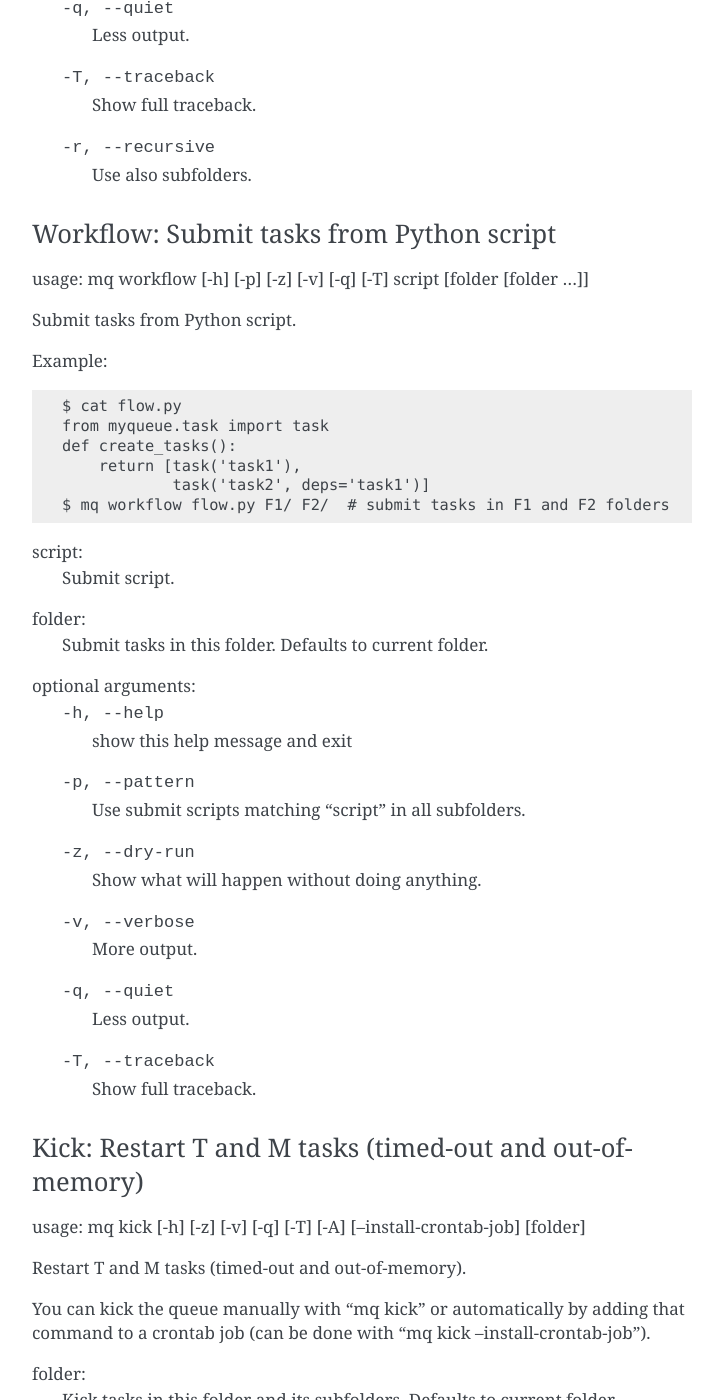
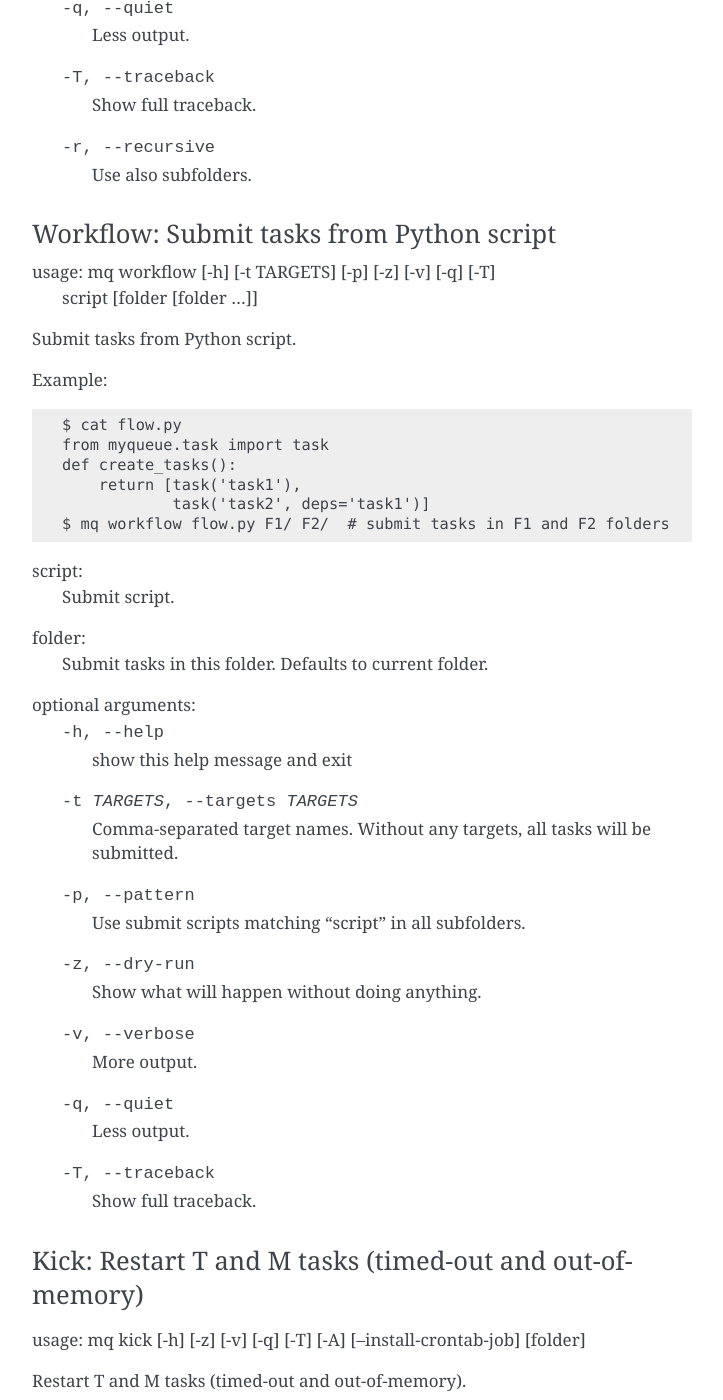
Before and after one commit to Yangxinsix/myqueue, a Sphinx documentation site: the page built from docs/cli.rst, in a window 1280 px wide and 1400 px high, scrolled down 5260 px. Shown: the whole window, without its empty margins (388-1111 px from the left). Built offline with Sphinx 7.4.7, drawn with Linux system fonts in a browser that asks for light colours.

Commit message:
Docs + release notes

```diff
--- a/docs/cli.rst
+++ b/docs/cli.rst
@@ -222,7 +222,8 @@ optional arguments:
 Workflow: Submit tasks from Python script
 -----------------------------------------
 
-usage: mq workflow [-h] [-p] [-z] [-v] [-q] [-T] script [folder [folder ...]]
+usage: mq workflow [-h] [-t TARGETS] [-p] [-z] [-v] [-q] [-T]
+                   script [folder [folder ...]]
 
 Submit tasks from Python script.
 
@@ -241,12 +242,16 @@ folder:
     Submit tasks in this folder. Defaults to current folder.
 
 optional arguments:
-  -h, --help       show this help message and exit
-  -p, --pattern    Use submit scripts matching "script" in all subfolders.
-  -z, --dry-run    Show what will happen without doing anything.
-  -v, --verbose    More output.
-  -q, --quiet      Less output.
-  -T, --traceback  Show full traceback.
+  -h, --help            show this help message and exit
+  -t TARGETS, --targets TARGETS
+                        Comma-separated target names. Without any targets, all
+                        tasks will be submitted.
+  -p, --pattern         Use submit scripts matching "script" in all
+                        subfolders.
+  -z, --dry-run         Show what will happen without doing anything.
+  -v, --verbose         More output.
+  -q, --quiet           Less output.
+  -T, --traceback       Show full traceback.
 
 
 .. _kick:
--- a/docs/releasenotes.rst
+++ b/docs/releasenotes.rst
@@ -1,6 +1,12 @@
 =============
 Release notes
 =============
+
+
+Next release
+============
+
+* New ``--target`` option for :ref:`worflows <worflows>`.
 
 
 Version 19.2.0
```
Also changed, not shown: 1 other file.
